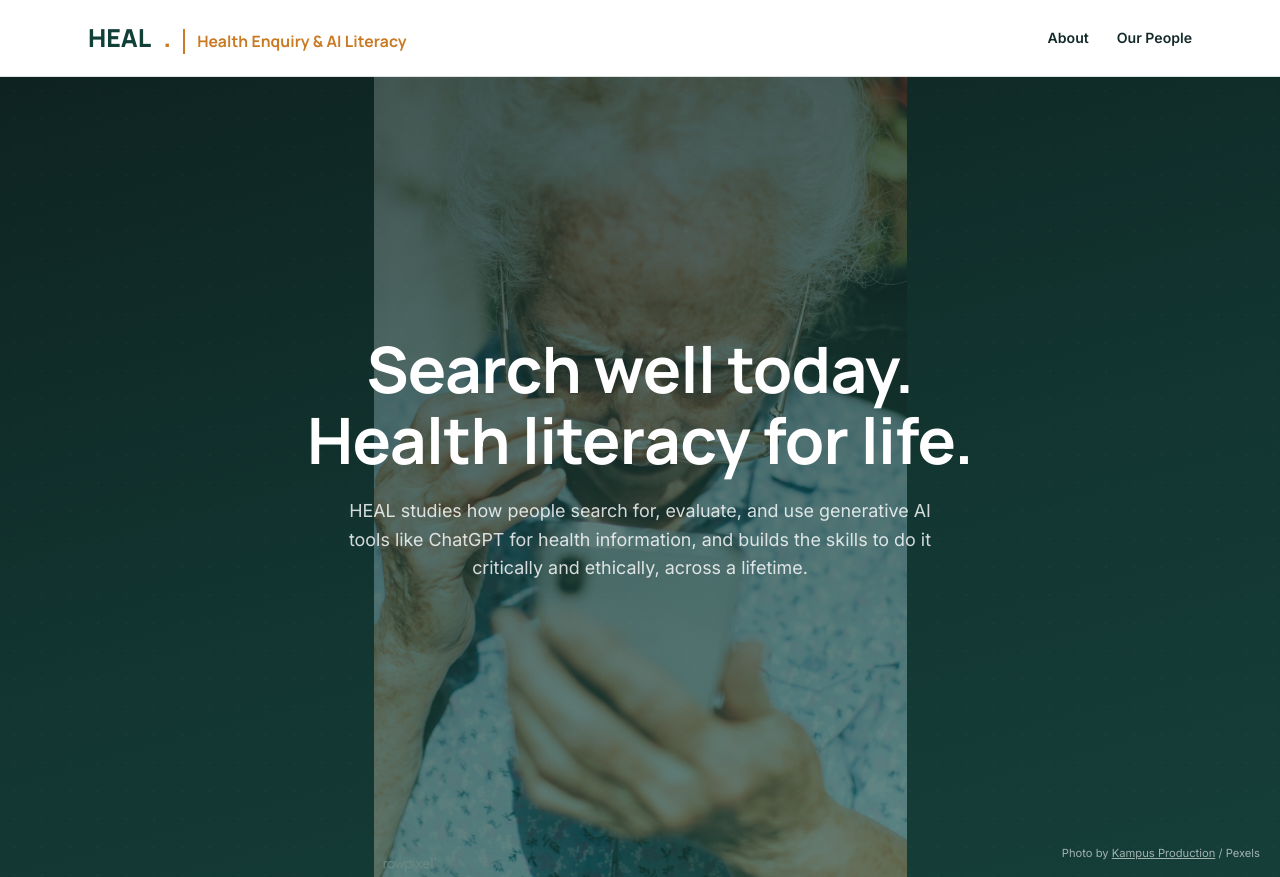
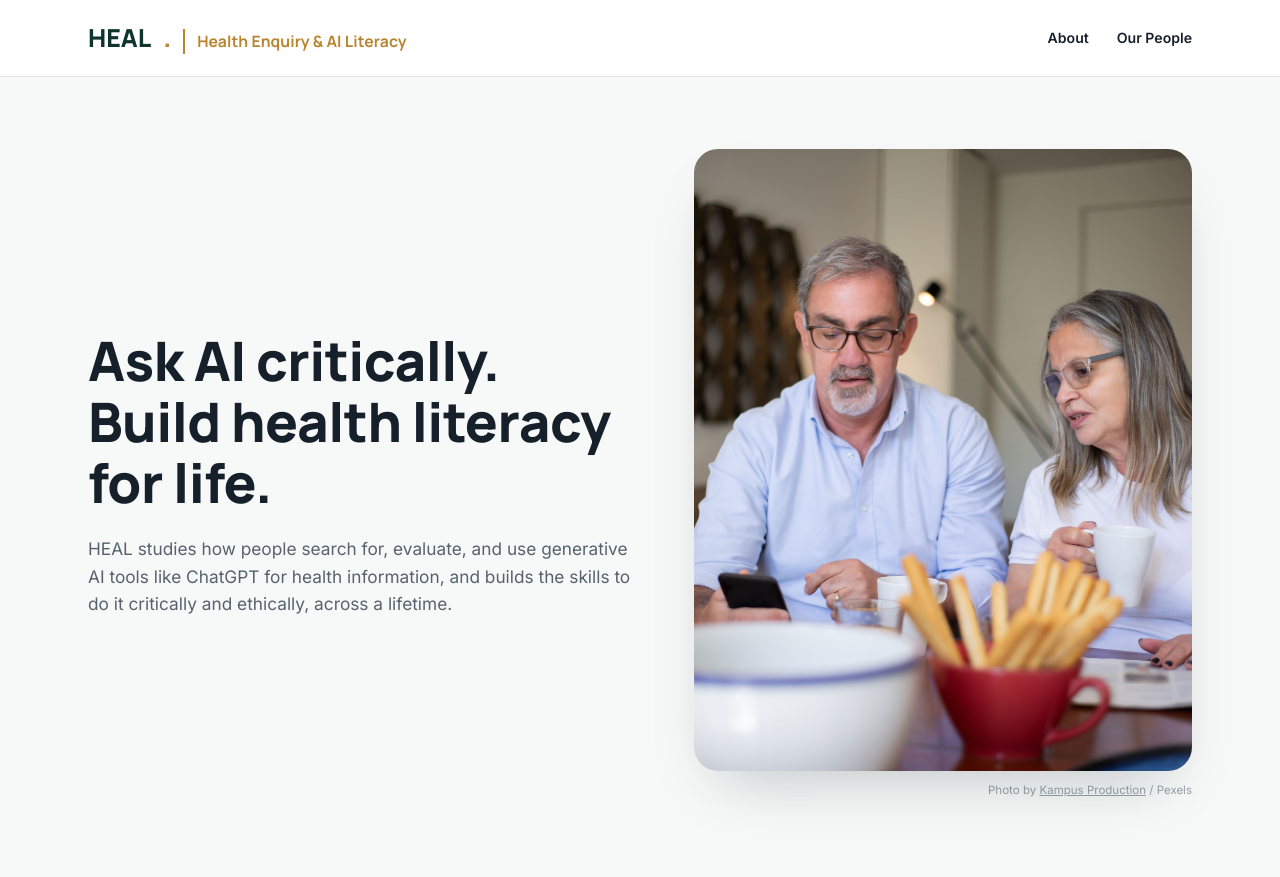
Before and after one commit to hidalab/hidalab.github.io, a plain HTML site: page HEAL/index.html in a window 1280 px wide. Shown: the top 877 px of the page. Drawn offline with Linux system fonts and the light colour scheme.

Commit message:
Revamp hero section with new styles and content
Updated styles and layout for the hero section, including color adjustments and new content structure.

```diff
--- a/HEAL/index.html
+++ b/HEAL/index.html
@@ -8,16 +8,16 @@
 <link href="https://fonts.googleapis.com/css2?family=Manrope:wght@500;600;700;800&family=Inter:wght@400;500;600;700;800&display=swap" rel="stylesheet">
 <style>
   :root{
-    --paper: #F4F6F4;
+    --paper: #F7F8F8;
     --surface: #FFFFFF;
-    --ink: #142A2A;
-    --ink-soft: #55686A;
-    --ink-faint: #8B9B9C;
-    --teal: #1F6F63;
-    --teal-deep: #123F38;
-    --amber: #C97A22;
-    --amber-soft: #F3E3CC;
-    --line: #DCE4E1;
+    --ink: #16202B;
+    --ink-soft: #57626E;
+    --ink-faint: #94A0AA;
+    --teal: #1D5C54;
+    --teal-deep: #0F332E;
+    --amber: #B8842E;
+    --amber-soft: #F1E6D2;
+    --line: #E1E4E8;
     --display: "Manrope", -apple-system, BlinkMacSystemFont, "Segoe UI", sans-serif;
     --body: "Inter", -apple-system, BlinkMacSystemFont, "Segoe UI", sans-serif;
   }
@@ -55,35 +55,36 @@
   .nav-links a{color:var(--ink);text-decoration:none;font-weight:600;font-size:0.88rem;}
   .nav-links a:hover{color:var(--teal-deep);}
 
-  /* ---------- FULL-BLEED HERO ---------- */
+  /* ---------- BRIGHT SPLIT HERO ---------- */
   .hero{
-    position:relative;min-height:100vh;display:flex;align-items:center;justify-content:center;
-    text-align:center;overflow:hidden;
-    background-color:#0E2321;
-    background-image:
-      linear-gradient(165deg, rgba(14,35,33,0.75) 0%, rgba(20,62,56,0.68) 55%, rgba(27,81,72,0.6) 100%),
-      url('c66c6e7a90f85d1fa1d489b78b718b5d.jpg');
-    background-size:contain;
-    background-position:center center;
-    background-repeat:no-repeat;
+    background:var(--paper);
+    padding:72px 0 96px;
   }
-  .hero::after{
-    content:"";position:absolute;inset:0;
-    background-image:radial-gradient(rgba(255,255,255,0.06) 1px, transparent 1px);
-    background-size:28px 28px;opacity:0.4;pointer-events:none;
+  .hero-grid{
+    display:grid;grid-template-columns:1.05fr 0.95fr;gap:56px;align-items:center;
   }
+  .hero-copy .eyebrow{
+    display:inline-flex;align-items:center;gap:8px;
+    font-family:var(--display);font-weight:700;font-size:0.76rem;letter-spacing:0.08em;
+    text-transform:uppercase;color:var(--teal-deep);
+    background:var(--amber-soft);border-radius:999px;padding:7px 16px;margin-bottom:22px;
+  }
+  .hero h1{
+    font-family:var(--display);font-weight:800;color:var(--ink);
+    font-size:clamp(2.2rem,4.6vw,3.4rem);line-height:1.12;letter-spacing:-0.01em;margin:0 0 22px;
+  }
+  .hero p{color:var(--ink-soft);font-size:1.08rem;max-width:50ch;margin:0 0 0;}
+  .hero-image{
+    position:relative;border-radius:24px;overflow:hidden;
+    box-shadow:0 30px 60px -28px rgba(20,42,42,0.28);
+    aspect-ratio:4/5;
+  }
+  .hero-image img{width:100%;height:100%;object-fit:cover;display:block;}
   .photo-credit{
-    position:absolute;z-index:3;right:20px;bottom:14px;
-    font-size:0.7rem;color:rgba(255,255,255,0.6);
+    margin-top:10px;text-align:right;
+    font-size:0.72rem;color:var(--ink-faint);
   }
-  .photo-credit a{color:rgba(255,255,255,0.6);}
-  .hero-content{position:relative;z-index:2;max-width:760px;padding:0 28px;}
-  .hero h1{
-    font-family:var(--display);font-weight:700;color:#fff;
-    font-size:clamp(2.4rem,5.4vw,4rem);line-height:1.1;letter-spacing:-0.01em;margin:0 0 22px;
-  }
-  .hero p{color:rgba(255,255,255,0.82);font-size:1.12rem;max-width:52ch;margin:0 auto 36px;}
-  .hero-ctas{display:flex;gap:16px;justify-content:center;flex-wrap:wrap;}
+  .photo-credit a{color:var(--ink-faint);}
 
   /* ---------- ABOUT (split) ---------- */
   .about{padding:100px 0;}
@@ -179,24 +180,23 @@
   .contact p{color:rgba(255,255,255,0.8);max-width:52ch;margin:0 auto 32px;}
 
   /* ---------- FOOTER ---------- */
-  footer{background:#0E2321;color:rgba(255,255,255,0.75);padding:60px 0 30px;}
+  footer{background:var(--surface);color:var(--ink-soft);padding:56px 0 30px;border-top:1px solid var(--line);}
   .foot-grid{display:grid;grid-template-columns:1.3fr 1fr 1fr 1fr;gap:36px;}
-  .foot-brand{font-family:var(--display);font-weight:700;font-size:1.2rem;color:#fff;margin-bottom:10px;}
+  .foot-brand{font-family:var(--display);font-weight:800;font-size:1.2rem;color:var(--teal-deep);margin-bottom:10px;}
   .foot-brand span{color:var(--amber);}
   .foot-grid h5{font-family:var(--display);font-size:0.74rem;letter-spacing:0.08em;text-transform:uppercase;color:var(--amber);margin:0 0 14px;}
-  .foot-grid a,.foot-grid p{display:block;color:rgba(255,255,255,0.7);text-decoration:none;font-size:0.87rem;margin-bottom:8px;}
-  .foot-grid a:hover{color:#fff;}
-  .foot-bottom{border-top:1px solid rgba(255,255,255,0.12);margin-top:44px;padding-top:22px;display:flex;justify-content:space-between;flex-wrap:wrap;gap:10px;font-size:0.8rem;color:rgba(255,255,255,0.5);}
+  .foot-grid a,.foot-grid p{display:block;color:var(--ink-soft);text-decoration:none;font-size:0.87rem;margin-bottom:8px;}
+  .foot-grid a:hover{color:var(--teal-deep);}
+  .foot-bottom{border-top:1px solid var(--line);margin-top:36px;padding-top:20px;display:flex;justify-content:space-between;flex-wrap:wrap;gap:10px;font-size:0.8rem;color:var(--ink-faint);}
 
   @media (max-width:900px){
-    .about-grid,.lab-grid{grid-template-columns:1fr;gap:40px;}
-    .tabs,.article-grid{grid-template-columns:1fr;}
+    .about-grid,.hero-grid{grid-template-columns:1fr;gap:40px;}
     .foot-grid{grid-template-columns:1fr 1fr;}
     .nav-links{display:none;}
     nav.top{flex-wrap:wrap;gap:6px 0;}
     .brand{flex-wrap:wrap;gap:4px 10px;}
     .brand-full{border-left:none;padding-left:0;white-space:normal;font-size:0.82rem;}
-    .hero{min-height:80vh;}
+    .hero-image{aspect-ratio:4/3;}
   }
 </style>
 </head>
@@ -215,11 +215,18 @@
 </header>
 
 <section class="hero">
-  <div class="hero-content">
-    <h1>Search well today. Health literacy for life.</h1>
-    <p>HEAL studies how people search for, evaluate, and use generative AI tools like ChatGPT for health information, and builds the skills to do it critically and ethically, across a lifetime.</p>
+  <div class="wrap hero-grid">
+    <div class="hero-copy">
+      <h1>Ask AI critically. Build health literacy for life.</h1>
+      <p>HEAL studies how people search for, evaluate, and use generative AI tools like ChatGPT for health information, and builds the skills to do it critically and ethically, across a lifetime.</p>
+    </div>
+    <div>
+      <div class="hero-image">
+        <img src="Two%20People.jpg" alt="An elderly couple looking at a phone screen together">
+      </div>
+      <div class="photo-credit">Photo by <a href="https://www.pexels.com/photo/couple-looking-at-phone-screen-together-7477730/" target="_blank" rel="noopener">Kampus Production</a> / Pexels</div>
+    </div>
   </div>
-  <div class="photo-credit">Photo by <a href="https://www.pexels.com/photo/an-elderly-woman-looking-at-the-screen-of-her-cellphone-6838547/" target="_blank" rel="noopener">Kampus Production</a> / Pexels</div>
 </section>
 
 <section class="about" id="about">
```
